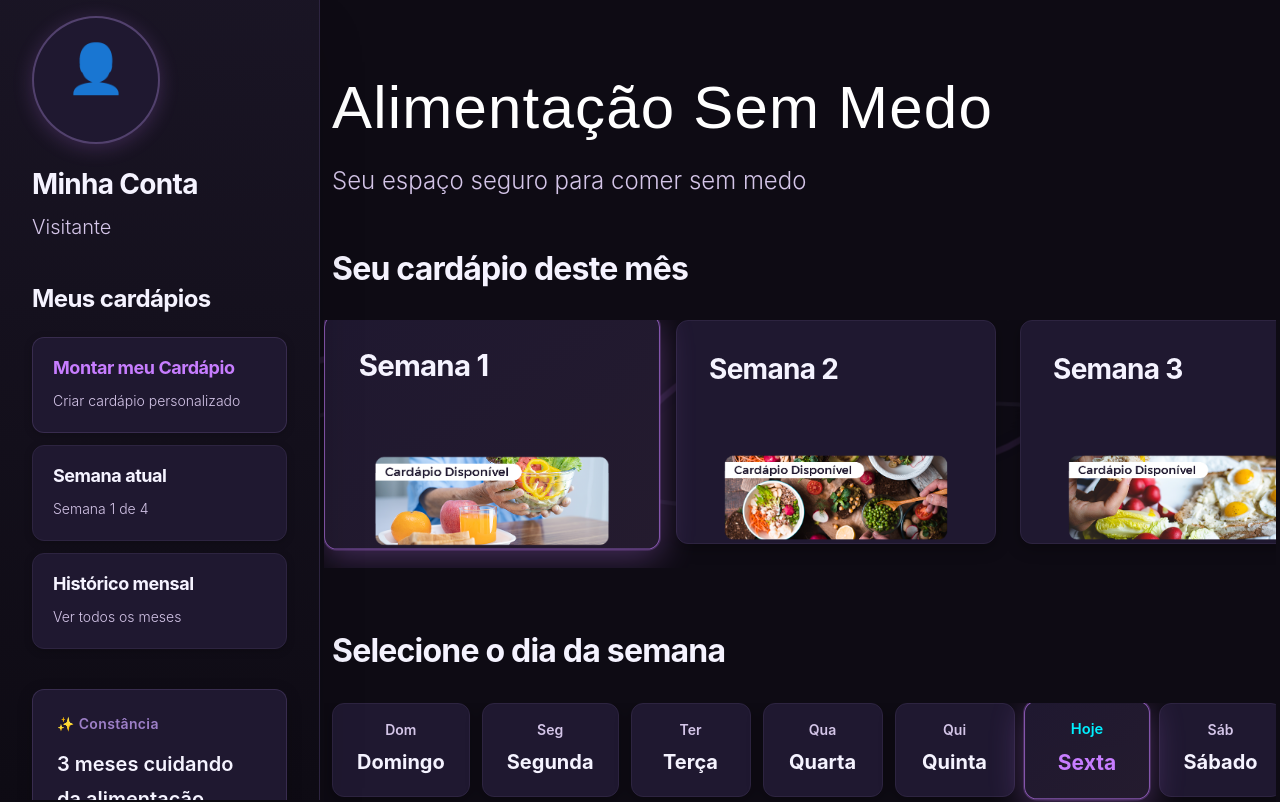
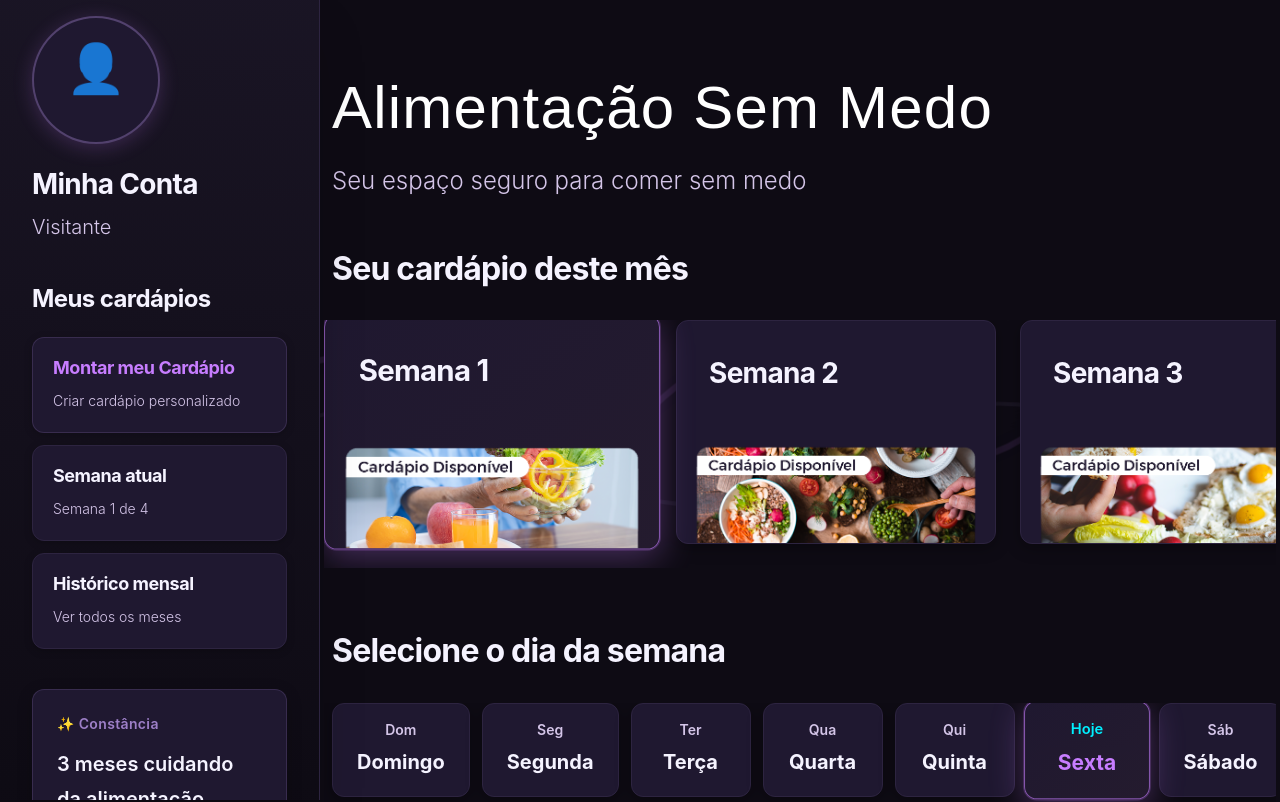
Before and after one commit to ferramentameegra-cell/alimentacao-sem-medo, a Next.js app: page / in a window 1280 px wide. Shown: the top 802 px of the page. Built offline with nearby package versions, Linux system fonts and the light colour scheme; a web font is replaced by a local one.

Commit message:
Ajustar proporções das imagens das semanas (40% texto / 60% imagem)

```diff
--- a/components/Home.tsx
+++ b/components/Home.tsx
@@ -443,7 +443,7 @@ export default function Home() {
                   setCardapioVisualizar(cardapioSemana.id)
                 }
               }}
-              className={`flex-shrink-0 w-64 sm:w-72 lg:w-80 h-48 sm:h-52 lg:h-56 rounded-xl border p-4 sm:p-6 lg:p-8 cursor-pointer transition-all duration-300 touch-manipulation snap-center ${
+              className={`flex-shrink-0 w-64 sm:w-72 lg:w-80 h-48 sm:h-52 lg:h-56 rounded-xl border cursor-pointer transition-all duration-300 touch-manipulation snap-center flex flex-col overflow-hidden ${
                 selectedWeek === week
                   ? 'border-neon-purple/60 bg-gradient-to-br from-dark-card to-dark-tertiary shadow-neon-purple scale-105'
                   : 'border-dark-border bg-dark-card hover:border-lilac/40 active:scale-102'
@@ -454,10 +454,12 @@ export default function Home() {
                   : '0 4px 16px rgba(0, 0, 0, 0.3)'
               }}
             >
-              <h3 className="text-xl sm:text-2xl font-bold text-text-primary mb-2 lg:mb-3 tracking-tight">
-                Semana {week}
-              </h3>
-              <div className="relative w-full h-32 sm:h-36 lg:h-40 rounded-lg overflow-hidden">
+              <div className="flex-shrink-0 px-4 sm:px-6 lg:px-8 pt-4 sm:pt-6 lg:pt-8 pb-2 sm:pb-3 lg:pb-4" style={{ height: '40%', display: 'flex', alignItems: 'center' }}>
+                <h3 className="text-xl sm:text-2xl font-bold text-text-primary tracking-tight">
+                  Semana {week}
+                </h3>
+              </div>
+              <div className="relative w-full flex-shrink-0 overflow-hidden" style={{ height: '60%' }}>
                 <Image
                   src={`/imagens/${week}.png`}
                   alt={`Semana ${week}`}
```
